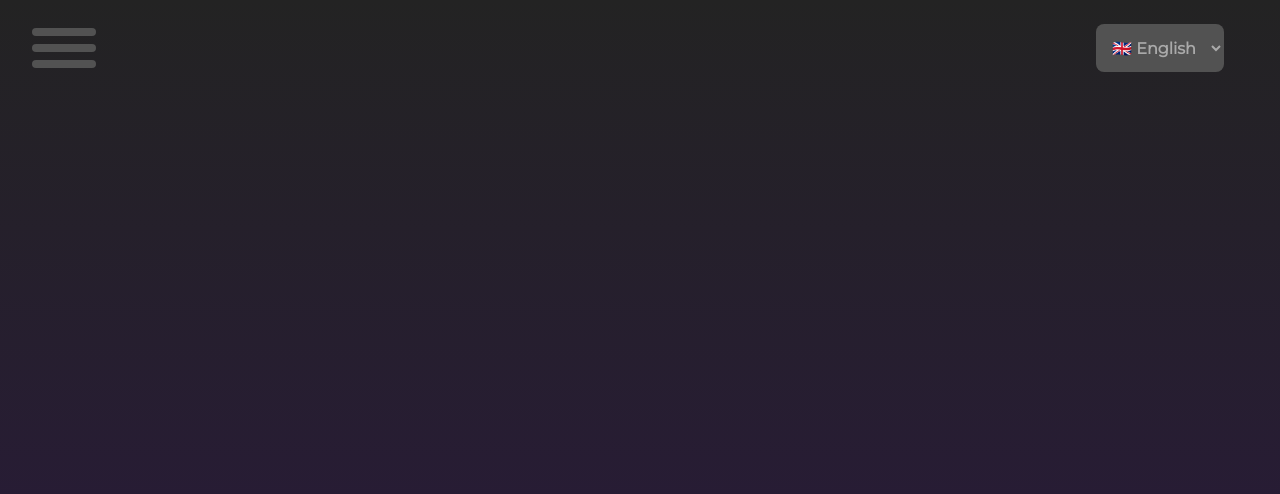
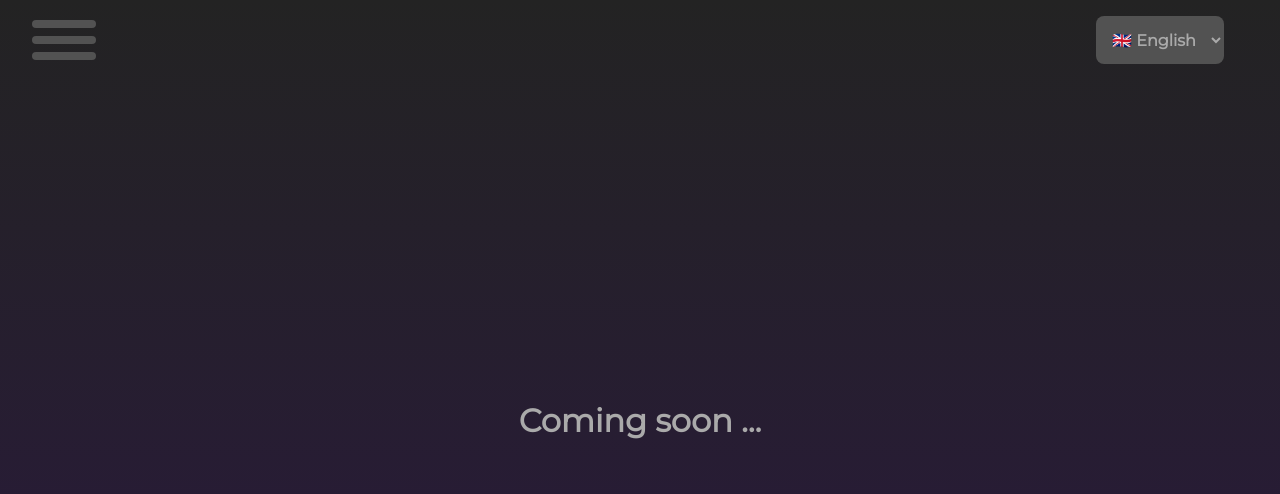
Before and after one commit to TheTechTalkCafe/TheTechTalkCafe.github.io, a plain HTML site: page html/index.en.html in a window 1280 px wide. Drawn offline with nearby package versions, Linux system fonts and the light colour scheme.

Commit message:
Add temporary message
Added temporary message to be displayed while the web is bein developed

```diff
--- a/css/styles.css
+++ b/css/styles.css
@@ -35,7 +35,7 @@ header {
 	position: absolute;
 	top: 0;
 	left: 0;
-	height: 6em;
+	height: 10vh;
 	width: 100vw;
 }
 
@@ -122,3 +122,24 @@ header {
 #selector select:hover {
 	background-color: var(--light-gray);
 }
+
+/* MAIN */
+main {
+	position: absolute;
+	top: 10vh;
+	width: 100%;
+	height: 85vh;
+	/* Temporary */
+	display: flex;
+	justify-content: center;
+	align-items: center;
+}
+
+/* FOOTER */
+footer {
+	position: absolute;
+	bottom: 0;
+	height: 5vh;
+	width: 100%;
+	opacity: 0.4;
+}
--- a/html/index.en.html
+++ b/html/index.en.html
@@ -42,7 +42,9 @@
 			</div>
 		</header>
 		<!-- MAIN -->
-		<main></main>
+		<main>
+			<h1>Coming soon ...</h1>
+		</main>
 		<!-- FOOTER -->
 		<footer></footer>
 		<!-- JS -->
```
